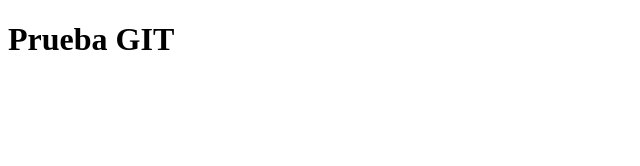
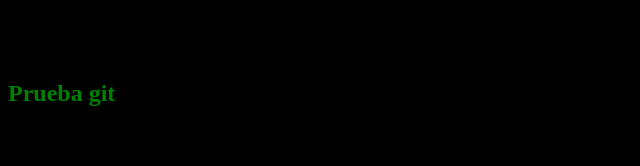
Before and after one commit to gonzaramireez1188/GIT-PRUEBA-CLASE14, a plain HTML site: page index.html in a window 1280 px wide. Shown: the whole page, without its empty margins (0-640 px from the left). Drawn offline with Linux system fonts and the light colour scheme.

Commit message:
cambios rama secundaria

```diff
--- a/estilos.css
+++ b/estilos.css
@@ -0,0 +1,8 @@
+body{
+    background-color: black;
+    font-size: 100%;
+}
+
+h2{
+    color: green
+}
--- a/index.html
+++ b/index.html
@@ -11,5 +11,9 @@
     <header>
         <h1>Prueba GIT</h1>
     </header>
+    <section>
+        <h2>Prueba git</h2>
+        <p>Lorem ipsum dolor sit amet consectetur adipisicing elit. Est minus facilis tempore repudiandae? Doloremque laudantium architecto odit incidunt vero temporibus, et aut ratione? Illo placeat, nam animi fuga consequuntur ullam.</p>
+    </section>
 </body>
 </html>
```
